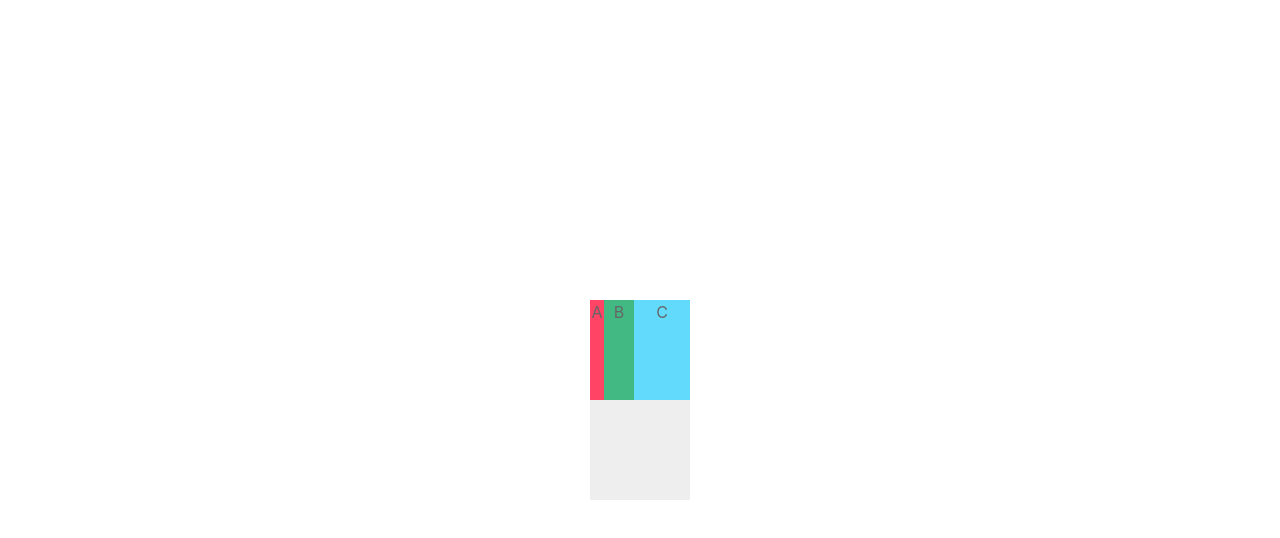
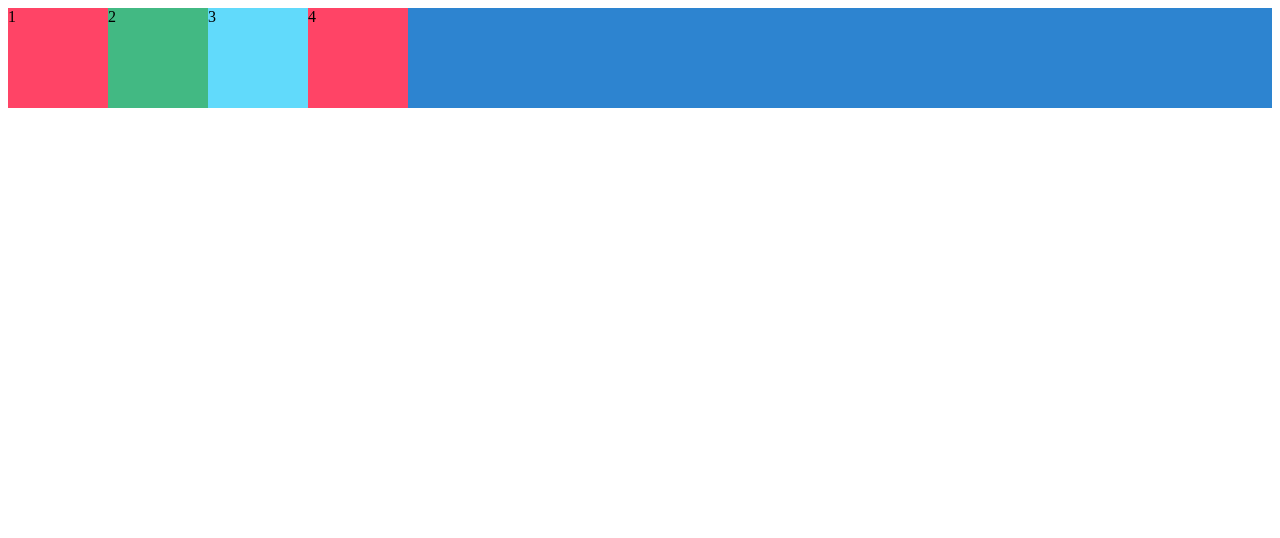
Before and after one commit to NongChen1223/vue3-eplc, a Vue app: page /canvas/screenshot in a window 1280 px wide. Shown: the top 538 px of the page. Built offline with nearby package versions, Linux system fonts and the light colour scheme.

Commit message:
update:修改画板

```diff
--- a/src/main.ts
+++ b/src/main.ts
@@ -2,7 +2,7 @@ import { createApp } from "vue";
 import ElementPlus from "element-plus";
 import router from "./router";
 import "element-plus/dist/index.css";
-import "./style.css";
+// import "./style.css";
 import App from "./App.vue";
 
 const app = createApp(App);
--- a/src/view/canvas/drawingBoard.vue
+++ b/src/view/canvas/drawingBoard.vue
@@ -54,6 +54,7 @@ const setContext2DStyle = () => {
 };
 //鼠标按下事件
 const mouseDown = (e) => {
+  console.log("鼠标按下=======");
   // console.log("鼠标移动", ctx.value, e);
   moveOn.value = !moveOn.value;
   //如果鼠标按下，记录鼠标按下的位置
@@ -65,6 +66,7 @@ const mouseDown = (e) => {
 };
 //鼠标移动事件
 const mouseMove = (e) => {
+  console.log("鼠标移动=======");
   if (moveOn.value) {
     ctx.value.lineTo(e.offsetX, e.offsetY);
     ctx.value.stroke();
@@ -72,6 +74,8 @@ const mouseMove = (e) => {
 };
 //鼠标抬起事件
 const mouseUp = (e) => {
+  console.log("鼠标抬起=======");
+  moveOn.value = false;
   ctx.value.closePath();
 };
 </script>
--- a/src/view/canvas/screenshot.vue
+++ b/src/view/canvas/screenshot.vue
@@ -1,16 +1,13 @@
 <template>
-  <div class="container">
-    <div class="item a">
-      <p>A</p>
-      <!-- <p>width:10</p> -->
-    </div>
-    <div class="item b">
-      <p>B</p>
-      <!-- <p>width:50</p> -->
-    </div>
-    <div class="item c">
-      <p>C</p>
-      <!-- <p>width:10</p> -->
+  <div>
+    <div
+      class="flex"
+      style="display: flex; background-color: rgb(45, 132, 208)"
+    >
+      <div class="block">1</div>
+      <div class="block">2</div>
+      <div class="block">3</div>
+      <div class="block">4</div>
     </div>
   </div>
 </template>
@@ -20,31 +17,49 @@ import { ref, reactive, toRefs } from "vue";
 </script>
 
 <style lang="scss" scoped>
-.container {
-  margin: 10px;
-  display: flex;
+.block {
   width: 100px;
-  height: 200px;
-  background-color: #eee;
-  color: #666;
-  text-align: center;
-  .item {
   height: 100px;
+  display: block;
 }
-  .a {
-    width: 30px;
+.block:nth-child(1) {
   background-color: #ff4466;
-    flex: 0.4;
 }
-  .b {
-    width: 30px;
+.block:nth-child(2) {
   background-color: #42b983;
-    // flex: 0;
 }
-  .c {
-    width: 40px;
-    flex: 1.6;
+.block:nth-child(3) {
   background-color: #61dafb;
 }
+.block:nth-child(4) {
+  background-color: #ff4466;
 }
+
+// .container {
+//   margin: 10px;
+//   display: flex;
+//   width: 100px;
+//   height: 200px;
+//   background-color: #eee;
+//   color: #666;
+//   text-align: center;
+//   .item {
+//     height: 100px;
+//   }
+//   .a {
+//     width: 30px;
+//     background-color: #ff4466;
+//     flex: 0.4;
+//   }
+//   .b {
+//     width: 30px;
+//     background-color: #42b983;
+//     // flex: 0;
+//   }
+//   .c {
+//     width: 40px;
+//     flex: 1.6;
+//     background-color: #61dafb;
+//   }
+// }
 </style>
```
Also changed, not shown: src/view/canvas/script/board.ts (added, +10 -0 lines). Lines whose indentation alone changed are shown as unchanged.
